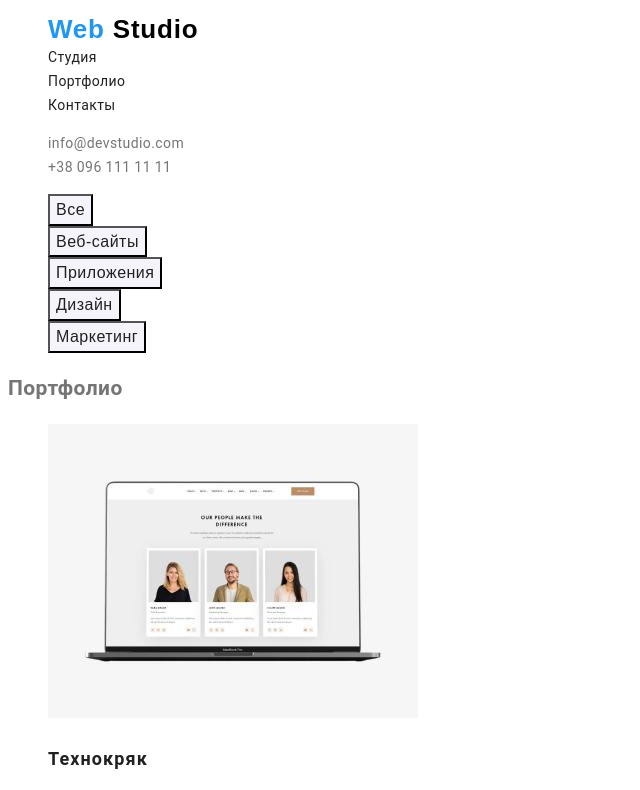
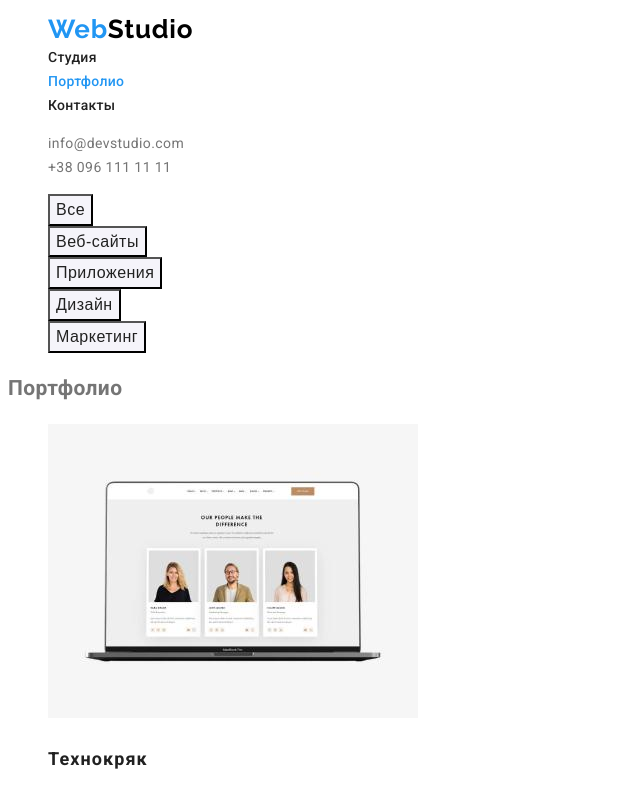
Before and after one commit to VladChornyi/goit-markup-hw-02, a plain HTML site: page portfolio.html in a window 1280 px wide. Shown: the top 790 px of the page, without its empty margins (0-640 px from the left). Drawn offline with Linux system fonts and the light colour scheme.

Commit message:
исправление ошибок

```diff
--- a/css/style.css
+++ b/css/style.css
@@ -49,9 +49,17 @@ body {
 .site-nav .link {
   color: var(--title-text-color);
   text-decoration: none;
+  font-weight: 500;
+  font-size: 14px;
+  line-height: 1.14;
+  letter-spacing: 0.02em;
 }
+
 .site-nav .link:hover,
 .site-nav .link:focus {
+  color: var(--accent-color);
+}
+.site-nav .link.current {
   color: var(--accent-color);
 }
 
--- a/portfolio.html
+++ b/portfolio.html
@@ -6,6 +6,8 @@
     <meta http-equiv="X-UA-Compatible" content="IE=edge">
     <meta name="viewport" content="width=device-width, initial-scale=1.0">
     <title>Document</title>
+    <link href="https://fonts.googleapis.com/css2?family=Raleway:wght@700&family=Roboto:wght@400;500;700;900&display=swap"
+        rel="stylesheet">
     <link rel="stylesheet" href="./css/style.css">
 </head>
 
@@ -17,15 +19,14 @@
                 <li>
                     <!--black logo-->
                     <a class="black-logo" lang="en" href="./index.html">
-                        <span class="black-logo-web">Web</span>
-                        <span class="black-logo-studio">Studio</span>
+                        <span class="black-logo-web">Web</span><span class="black-logo-studio">Studio</span>
                     </a>
                 </li>
                 <li>
                     <a href="./index.html" class="link">Студия</a>
                 </li>
                 <li>
-                    <a href="./portfolio.html" class="link">Портфолио</a>
+                    <a href="./portfolio.html" class="link current">Портфолио</a>
                 </li>
                 <li>
                     <a href="" class="link">Контакты</a>
@@ -137,8 +138,7 @@
         <section class="footer">
             <!--white logo-->
             <a lang="en" href="./index.html" class="white-logo link">
-                <span class="white-logo-web">Web</span>
-                <span class="white-logo-studio">Studio</span>
+                <span class="white-logo-web">Web</span><span class="white-logo-studio">Studio</span>
             </a>
             <address>
                 <p>
```
Also changed, not shown: index.html (+3 -5 lines).
